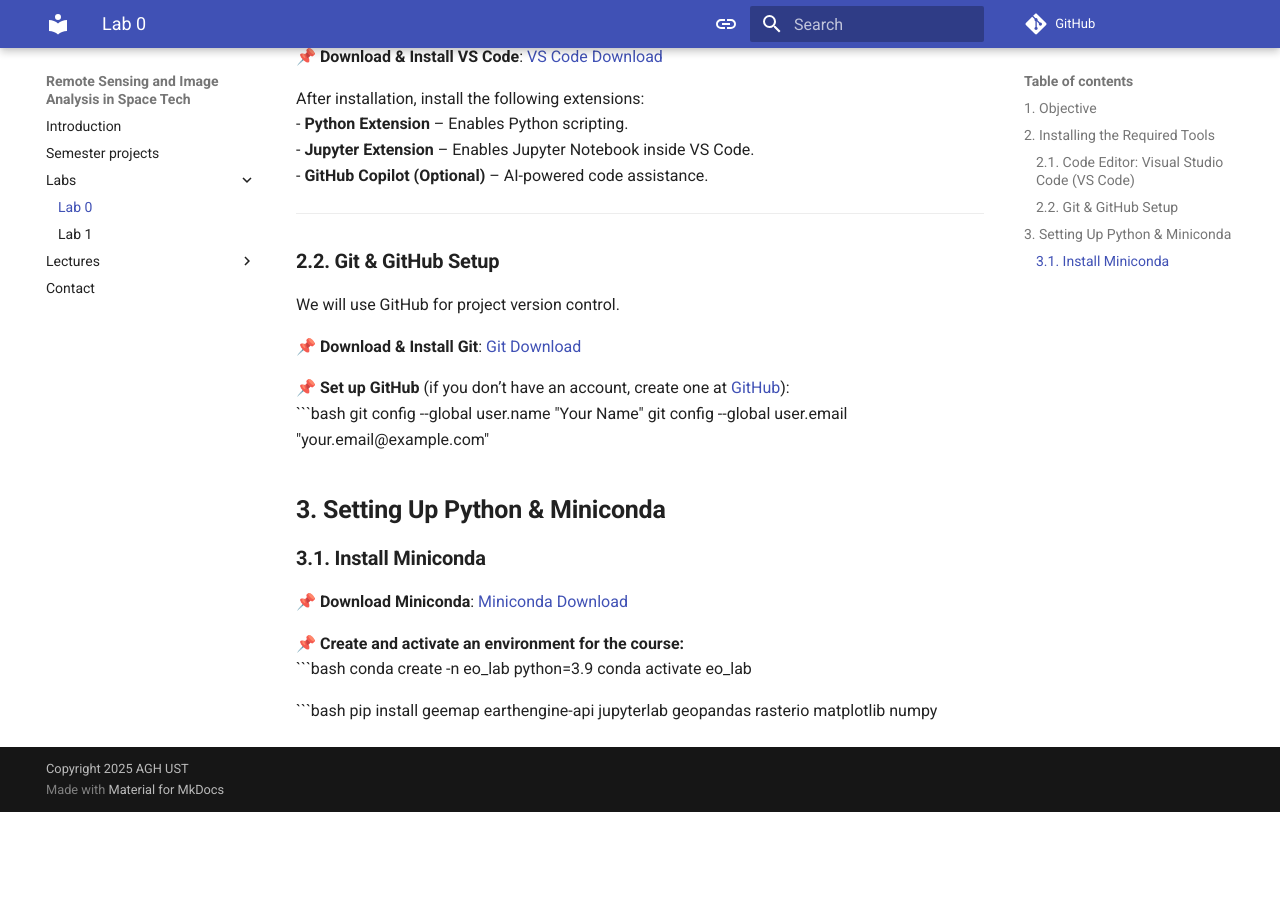
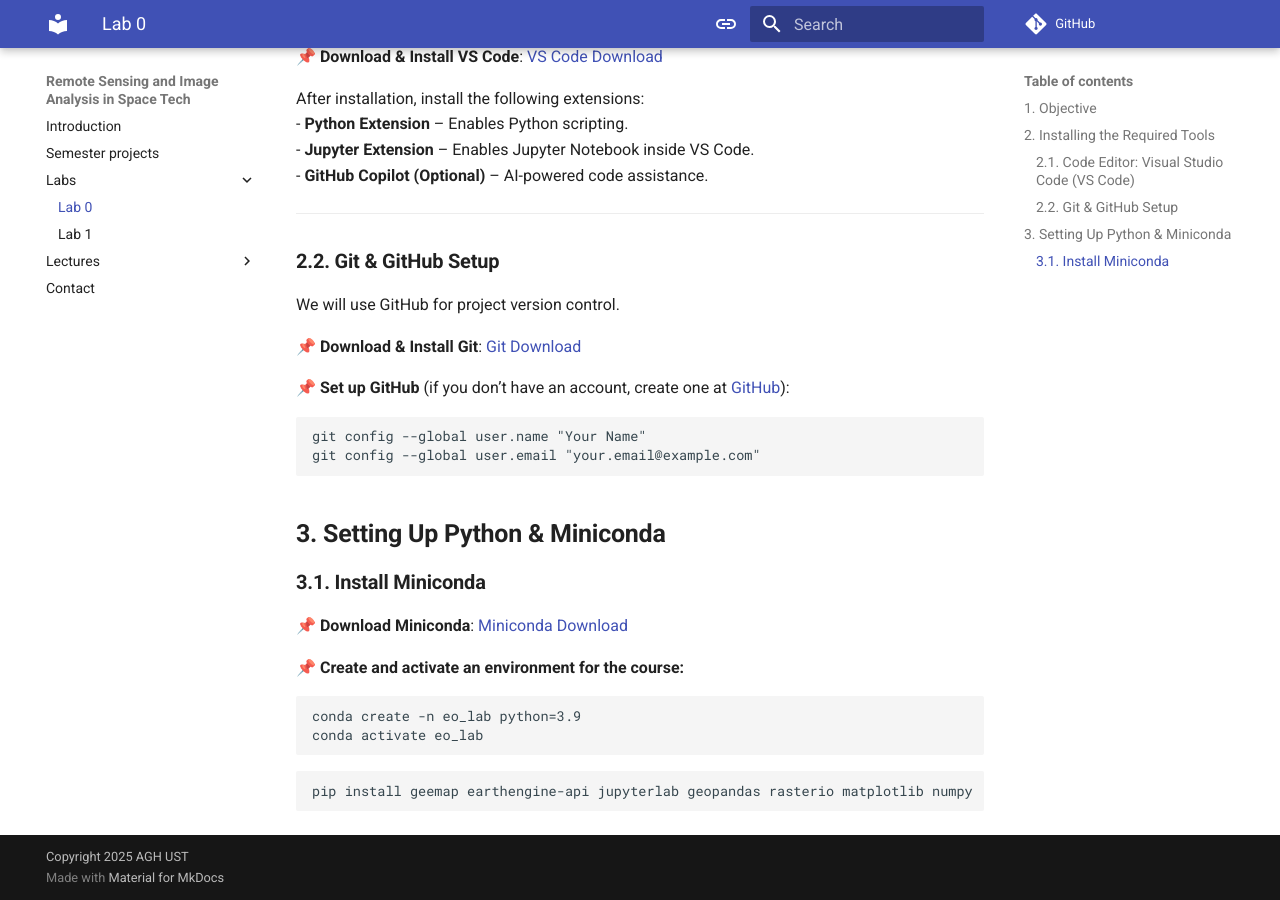
Before and after one commit to eo-agh/eo-course, an MkDocs documentation site: the page built from docs/assets/labs/lab_0.md, in a window 1280 px wide and 900 px high, scrolled down 503 px. Built offline with MkDocs 1.6.1 and Material for MkDocs 9.7.7, drawn with Linux system fonts in a browser that asks for light colours; comment, search, counter and statistics services are not loaded; before the commit the page ends 1315 px from its top, so only the background shows below that.

Commit message:
Update lab_0.md

````diff
--- a/docs/assets/labs/lab_0.md
+++ b/docs/assets/labs/lab_0.md
@@ -28,19 +28,22 @@ We will use GitHub for project version control.
 📌 **Download & Install Git**: [Git Download](https://git-scm.com/downloads)
 
 📌 **Set up GitHub** (if you don’t have an account, create one at [GitHub](https://github.com/)):
-```bash
+
+```
 git config --global user.name "Your Name"
 git config --global user.email "your.email@example.com"
-
+```
 ## **3. Setting Up Python & Miniconda**
 
 ### **3.1. Install Miniconda**
 📌 **Download Miniconda**: [Miniconda Download](https://docs.conda.io/en/latest/miniconda.html)
 
 📌 **Create and activate an environment for the course:**
-```bash
+```
 conda create -n eo_lab python=3.9
 conda activate eo_lab
+```
 
-```bash
+```
 pip install geemap earthengine-api jupyterlab geopandas rasterio matplotlib numpy
+```
````
